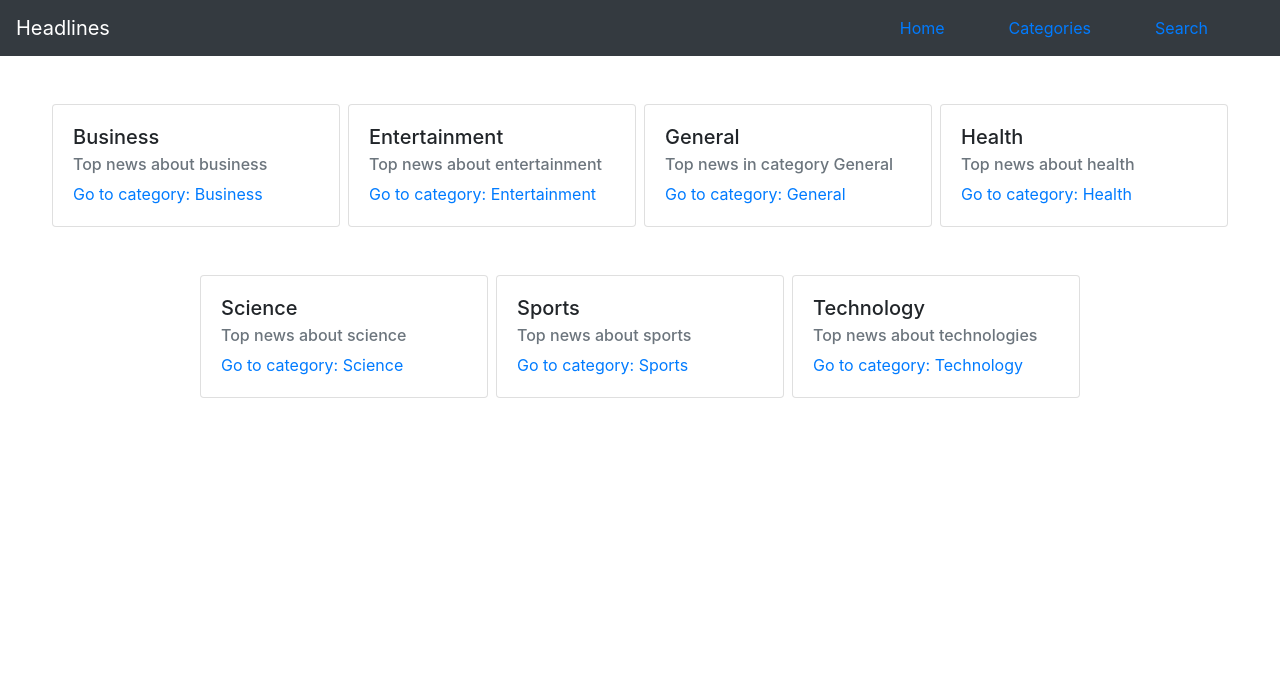
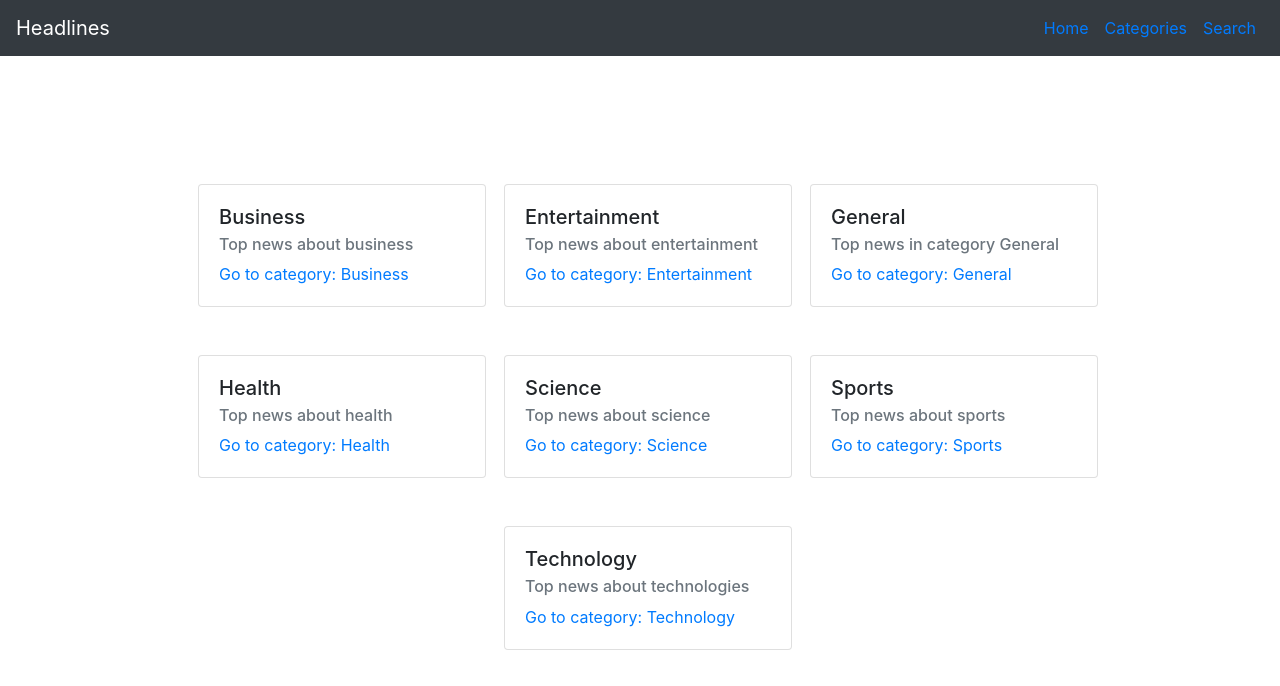
Before and after one commit to wlukla/next-news-headlines, a Next.js app: page /categories in a window 1280 px wide. Shown: the top 686 px of the page. Built offline with nearby package versions, Linux system fonts and the light colour scheme.

Commit message:
feat: add article component

```diff
--- a/components/CategoryCard.tsx
+++ b/components/CategoryCard.tsx
@@ -14,7 +14,7 @@ const CategoryCard: React.FC<CategoryCardProps> = ({ cardData }) => {
   const { label, path, subtitle } = cardData;
 
   return (
-    <Card className="mr-1 ml-1" style={{ width: '18rem' }} key={label}>
+    <Card className="mr-1 ml-1 mt-5" style={{ width: '18rem' }} key={label}>
       <Card.Body>
         <Card.Title>{label}</Card.Title>
         <Card.Subtitle className="mb-2 text-muted">{subtitle}</Card.Subtitle>
--- a/components/HeaderBar.tsx
+++ b/components/HeaderBar.tsx
@@ -22,17 +22,17 @@ const HeaderBar = () => {
         <Navbar.Toggle aria-controls="basic-navbar-nav" />
         <Navbar.Collapse id="basic-navbar-nav">
           <Nav className="ml-auto">
-            <Nav.Link className="mr-5" as="div">
+            <Nav.Link as="div">
               <Link href="/">
                 <a>Home</a>
               </Link>
             </Nav.Link>
-            <Nav.Link className="mr-5" as="div">
+            <Nav.Link as="div">
               <Link href="/categories">
                 <a>Categories</a>
               </Link>
             </Nav.Link>
-            <Nav.Link className="mr-5" as="div">
+            <Nav.Link as="div">
               <Link href="/search">
                 <a>Search</a>
               </Link>
@@ -46,6 +46,7 @@ const HeaderBar = () => {
 
 const Wrapper = styled.div`
   width: 100%;
+  margin-bottom: 2rem;
 `;
 
 export default HeaderBar;
--- a/components/MainLayout.tsx
+++ b/components/MainLayout.tsx
@@ -10,7 +10,7 @@ interface MainLayoutProps {
 const MainLayout: React.FC<MainLayoutProps> = ({ children }) => (
   <Wrapper>
     <HeaderBar />
-    {children}
+    <ContentWrapper>{children}</ContentWrapper>
   </Wrapper>
 );
 
@@ -22,4 +22,13 @@ const Wrapper = styled.div`
   align-items: center;
 `;
 
+const ContentWrapper = styled.div`
+  padding-left: 1rem;
+  padding-left: 1rem;
+  width: 100%;
+  display: flex;
+  flex-direction: column;
+  align-items: center;
+`;
+
 export default MainLayout;
--- a/pages/categories/index.tsx
+++ b/pages/categories/index.tsx
@@ -1,5 +1,5 @@
 import React from 'react';
-import { Container, Row, Card } from 'react-bootstrap';
+import { Container } from 'react-bootstrap';
 import { NextPage } from 'next';
 
 import CategoryCard from '../../components/CategoryCard';
@@ -46,17 +46,13 @@ const Categories: NextPage = () => {
 
   return (
     <MainLayout>
-      <Container fluid className="mt-5">
-        <Row className="justify-content-md-center mb-5">
-          {categories.slice(0, 4).map((cardData) => (
-            <CategoryCard cardData={cardData} key={cardData.label} />
-          ))}
-        </Row>
-        <Row className="justify-content-md-center">
-          {categories.slice(4).map((cardData) => (
-            <CategoryCard cardData={cardData} key={cardData.label} />
-          ))}
-        </Row>
+      <Container
+        fluid
+        className="mt-5 w-75 d-flex justify-content-space-around justify-content-around flex-wrap"
+      >
+        {categories.map((cardData) => (
+          <CategoryCard cardData={cardData} key={cardData.label} />
+        ))}
       </Container>
     </MainLayout>
   );
--- a/stores/category-store.ts
+++ b/stores/category-store.ts
@@ -1,7 +1,7 @@
 import { observable, action } from 'mobx';
 
 import { getTopHeadlinesByCategory } from '../services/news-service';
-import { Article } from '../types';
+import { ArticleData } from '../types';
 
 class CategoryStore {
   @observable articles = null;
@@ -17,7 +17,7 @@ class CategoryStore {
     this.setArticles(response);
   }
 
-  @action setArticles(articles: Article[]) {
+  @action setArticles(articles: ArticleData[]) {
     this.articles = articles;
   }
 }
--- a/types.ts
+++ b/types.ts
@@ -2,7 +2,7 @@ import { NextPageContext } from 'next';
 
 import CategoryStore from './stores/category-store';
 
-export interface Article {
+export interface ArticleData {
   source: {
     id: string | null;
   };
```
Also changed, not shown: components/Article.tsx (added, +22 -0 lines), pages/categories/[category].tsx (+13 -14 lines).
